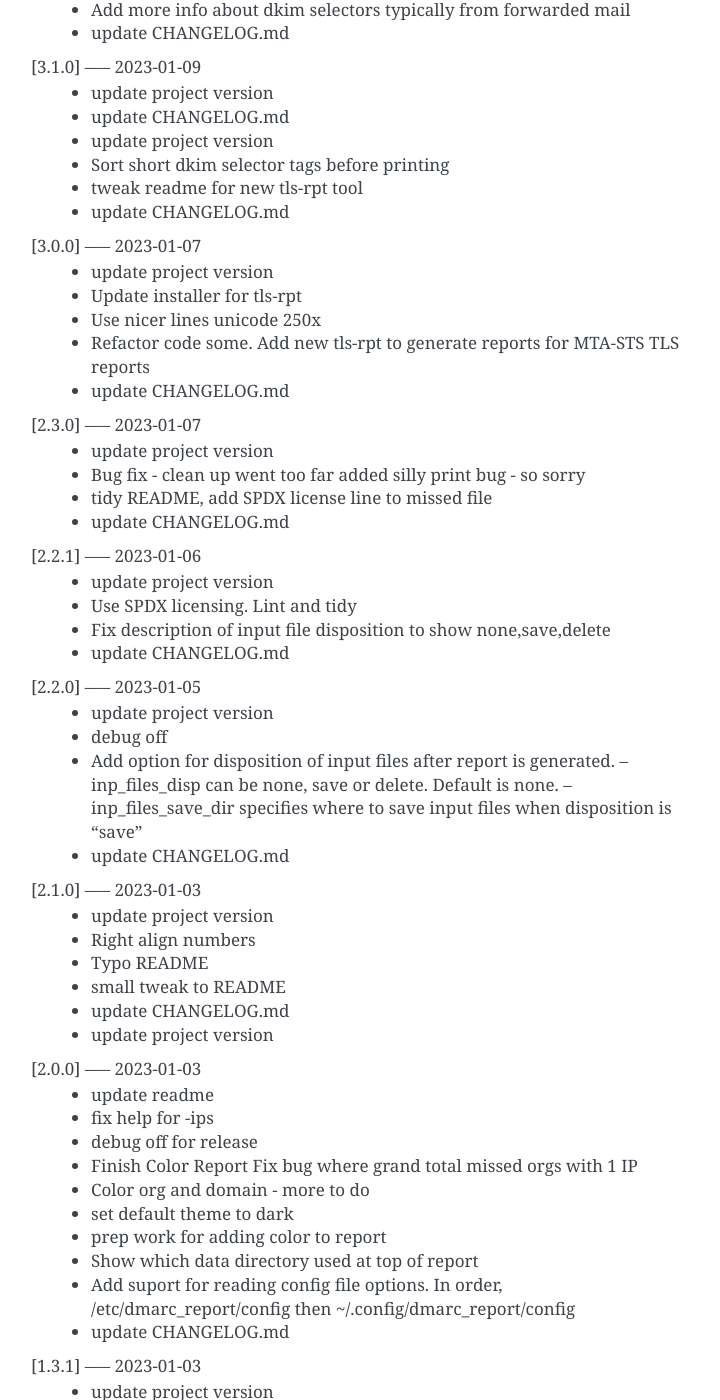
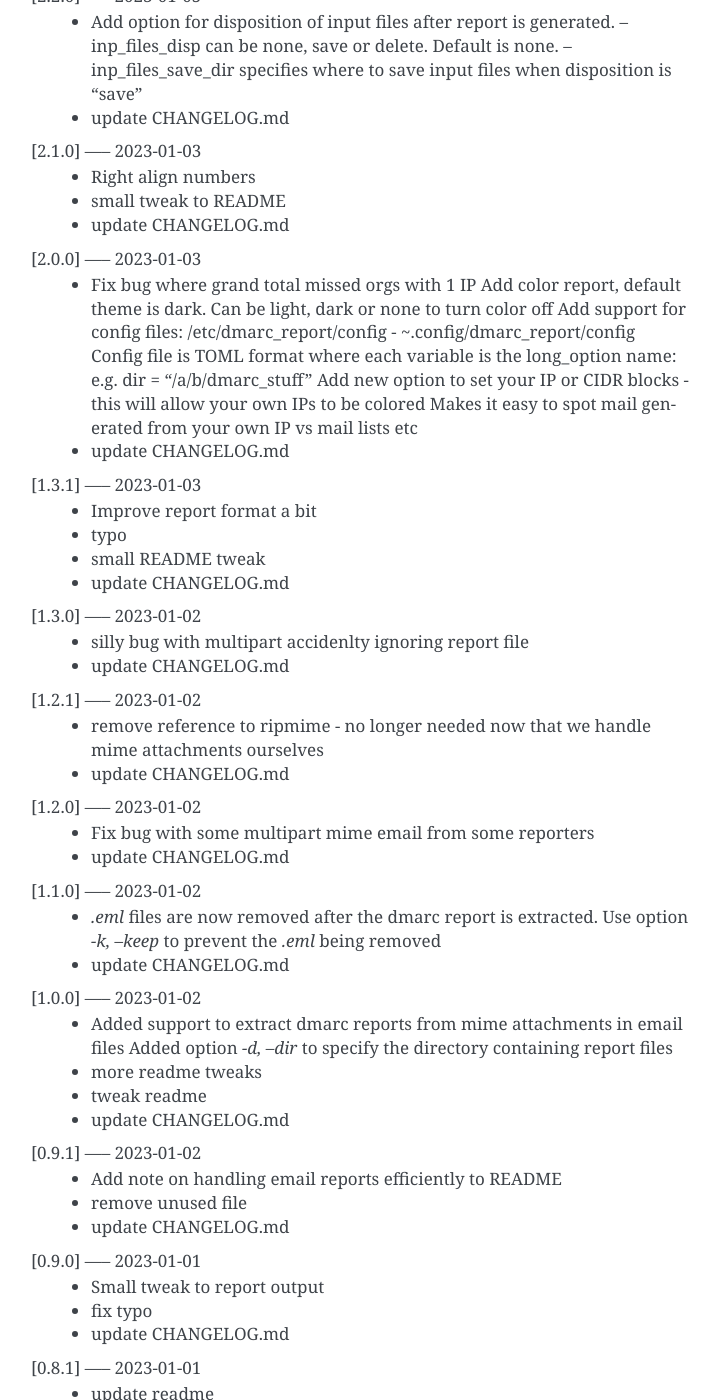
Before and after one commit to gene-git/dmarc_report, a Sphinx documentation site: the page built from Docs/Changelog.rst, in a window 1280 px wide and 1400 px high, scrolled down 2105 px. Shown: the whole window, without its empty margins (389-1109 px from the left). Built offline with Sphinx 7.4.7, drawn with Linux system fonts in a browser that asks for light colours; pages that are not in the unit, such as notebooks, are missing from menus; some of the changed text lies outside the part shown.

Commit message:
update Changelog.rst

```diff
--- a/Docs/Changelog.rst
+++ b/Docs/Changelog.rst
@@ -1,197 +1,147 @@
 Changelog
 =========
 
-[head] ----- 2023-11-28
- * update Docs/Changelog.rst
-
 [4.2.0] ----- 2023-11-28
- * update project version
  * Handle badly formed dmarc report with missing date range
- * update Docs/Changelog.rst
-
-[4.1.0] ----- 2023-11-28
- * update project version
- * Switch python build backend to hatch (was poetry)
- * update Docs/Changelog.rst
+   Switch python build backend to hatch (was poetry)
+ * update CHANGELOG.md
 
 [4.0.0] ----- 2023-10-29
- * update project version
- * Add comment to readme
  * Improve tls-rpt
    Show policy name (tlsa, sts, none)
    Show count of each failure result type
    Now checks all "policies" returned in the json report.
    Add date ranges to report
- * update Docs/Changelog.rst
+ * update CHANGELOG.md
 
 [3.10.0] ----- 2023-09-27
- * update project version
  * Reorganize documentation under Docs and migrate to restructured text
  * Nicer formatting in README-tls.rst
  * update CHANGELOG.md
 
 [3.9.2] ----- 2023-07-14
- * update project version
+ * Change to 3.9.2
  * update CHANGELOG.md
 
 [3.9.1] ----- 2023-07-14
- * update project version
+ * With updated README-tls.rst this time
  * update CHANGELOG.md
 
 [3.9.0] ----- 2023-07-14
- * update project version
  * Update README with better description of TLS Report and use rst
  * update CHANGELOG.md
 
 [3.8.0] ----- 2023-07-09
- * update project version
- * Add any failure details to report
+ * Add any failure details to tls report
  * update CHANGELOG.md
 
 [3.7.1] ----- 2023-05-18
- * update project version
  * Update build info in README
  * update CHANGELOG.md
 
 [3.7.0] ----- 2023-05-18
- * update project version
- * install: switch from pip to python installer package
+ * install: switch from pip to python installer package. This adds optimized bytecode
  * update CHANGELOG.md
 
 [3.6.3] ----- 2023-05-18
- * update project version
  * PKGBUILD: add python-build to makedepends
  * update CHANGELOG.md
 
 [3.6.2] ----- 2023-05-18
- * update project version
  * PKGBUILD: build wheel back to using python -m build instead of poetry
  * update CHANGELOG.md
 
 [3.6.1] ----- 2023-05-17
- * update project version
  * Simplify Arch PKGBUILD and more closely follow arch guidelines
  * update CHANGELOG.md
 
 [3.6.0] ----- 2023-04-29
- * update project version
  * Handle exceptions from bad XML report files
  * update CHANGELOG.md
 
 [3.5.0] ----- 2023-01-21
- * update project version
- * remove accidental duplicate line in options class - has no effect
+ * Remove duplicate line in options class - has no effect
  * update CHANGELOG.md
 
 [3.4.0] ----- 2023-01-17
- * update project version
- * turn debugger off
+ * Turn off debug - accidently left on with last release! So sorry
  * typo in README-mta-sts.md
  * update CHANGELOG.md
 
 [3.3.0] ----- 2023-01-09
- * update project version
  * More info about selectors including missing ("-")
  * update CHANGELOG.md
 
 [3.2.0] ----- 2023-01-09
- * update project version
  * Add more info about dkim selectors typically from forwarded mail
  * update CHANGELOG.md
 
 [3.1.0] ----- 2023-01-09
- * update project version
- * update CHANGELOG.md
- * update project version
  * Sort short dkim selector tags before printing
  * tweak readme for new tls-rpt tool
  * update CHANGELOG.md
 
 [3.0.0] ----- 2023-01-07
- * update project version
- * Update installer for tls-rpt
- * Use nicer lines unicode 250x
  * Refactor code some.
    Add new tls-rpt to generate reports for MTA-STS TLS reports
  * update CHANGELOG.md
 
 [2.3.0] ----- 2023-01-07
- * update project version
  * Bug fix - clean up went too far added silly print bug - so sorry
  * tidy README, add SPDX license line to missed file
  * update CHANGELOG.md
 
 [2.2.1] ----- 2023-01-06
- * update project version
  * Use SPDX licensing.
    Lint and tidy
  * Fix description of input file disposition to show none,save,delete
  * update CHANGELOG.md
 
 [2.2.0] ----- 2023-01-05
- * update project version
- * debug off
  * Add option for disposition of input files after report is generated.
    --inp_files_disp can be none, save or delete.  Default is none.
    --inp_files_save_dir specifies where to save input files when disposition is "save"
  * update CHANGELOG.md
 
 [2.1.0] ----- 2023-01-03
- * update project version
  * Right align numbers
- * Typo README
  * small tweak to README
  * update CHANGELOG.md
- * update project version
 
 [2.0.0] ----- 2023-01-03
- * update readme
- * fix help for -ips
- * debug off for release
- * Finish Color Report
-   Fix bug where grand total missed orgs with 1 IP
- * Color org and domain - more to do
- * set default theme to dark
- * prep work for adding color to report
- * Show which data directory used at top of report
- * Add suport for reading config file options.
-   In order, /etc/dmarc_report/config then ~/.config/dmarc_report/config
+ * Fix bug where grand total missed orgs with 1 IP
+   Add color report, default theme is dark. Can be light, dark or none to turn color off
+   Add support for config files: /etc/dmarc_report/config - ~.config/dmarc_report/config
+   Config file is TOML format where each variable is the long_option name:
+   e.g. dir = "/a/b/dmarc_stuff"
+   Add new option to set your IP or CIDR blocks - this will allow your own IPs to be colored
+   Makes it easy to spot mail generated from your own IP vs mail lists etc
  * update CHANGELOG.md
 
 [1.3.1] ----- 2023-01-03
- * update project version
- * update CHANGELOG.md
- * update project version
  * Improve report format a bit
  * typo
  * small README tweak
  * update CHANGELOG.md
 
 [1.3.0] ----- 2023-01-02
- * update project version
- * debug off
- * silly bug with multipart accidenlty ignoring report file
  * silly bug with multipart accidenlty ignoring report file
  * update CHANGELOG.md
 
 [1.2.1] ----- 2023-01-02
- * update project version
  * remove reference to ripmime - no longer needed now that we handle mime attachments ourselves
  * update CHANGELOG.md
 
 [1.2.0] ----- 2023-01-02
- * update project version
  * Fix bug with some multipart mime email from some reporters
  * update CHANGELOG.md
 
 [1.1.0] ----- 2023-01-02
- * update project version
  * *.eml* files are now removed after the dmarc report is extracted.
    Use option *-k, --keep* to prevent the *.eml* being removed
  * update CHANGELOG.md
 
 [1.0.0] ----- 2023-01-02
- * update project version
  * Added support to extract dmarc reports from mime attachments in email files
    Added option *-d, --dir* to specify the directory containing report files
  * more readme tweaks
@@ -199,32 +149,25 @@
  * update CHANGELOG.md
 
 [0.9.1] ----- 2023-01-02
- * update project version
  * Add note on handling email reports efficiently to README
+ * remove unused file
  * update CHANGELOG.md
 
 [0.9.0] ----- 2023-01-01
- * update project version
  * Small tweak to report output
- * Tweak description
- * typo
+ * fix typo
  * update CHANGELOG.md
 
 [0.8.1] ----- 2023-01-01
- * update project version
  * update readme
- * update README
  * update CHANGELOG.md
 
 [0.8.0] ----- 2023-01-01
- * update project version
- * update CHANGELOG.md
-
-[0.7.1] ----- 2023-01-01
- * update project version
- * Add sources
+ * bump vers to 0.8.0
  * update CHANGELOG.md
 
 [0.7.0] ----- 2023-01-01
- * update project version
+ * prep for release
+
+[0.6.0] ----- 2023-01-01
  * initial commit
```
